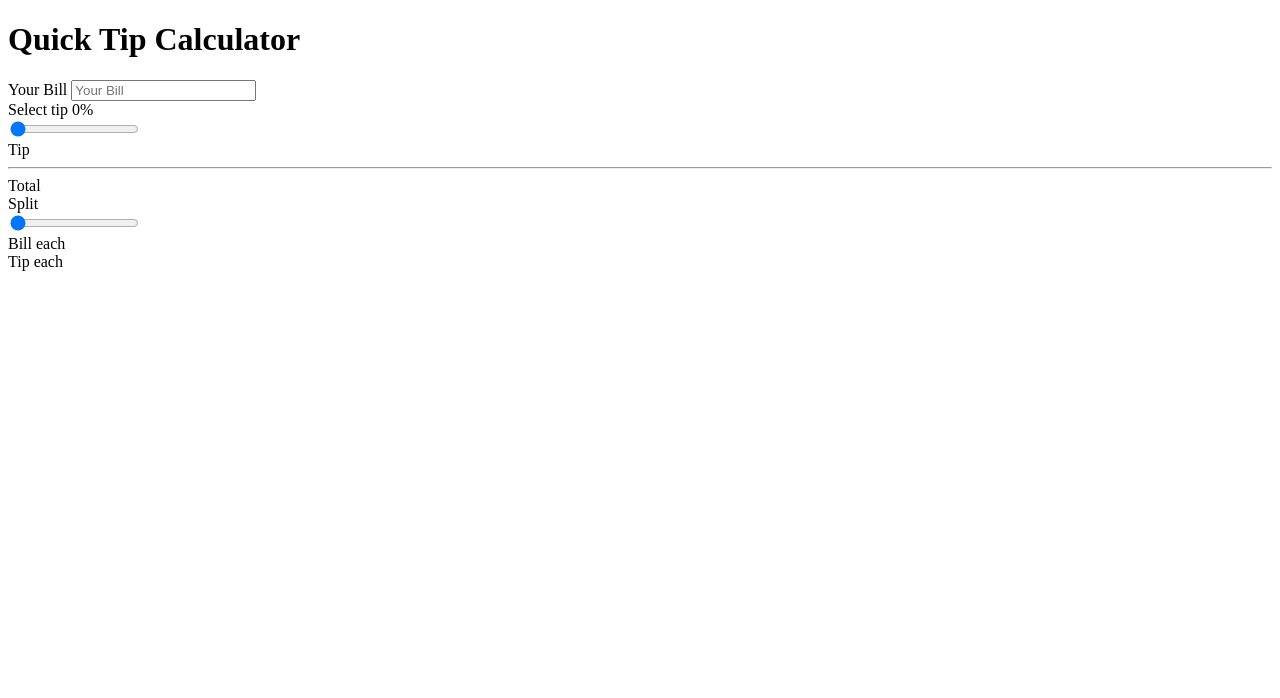
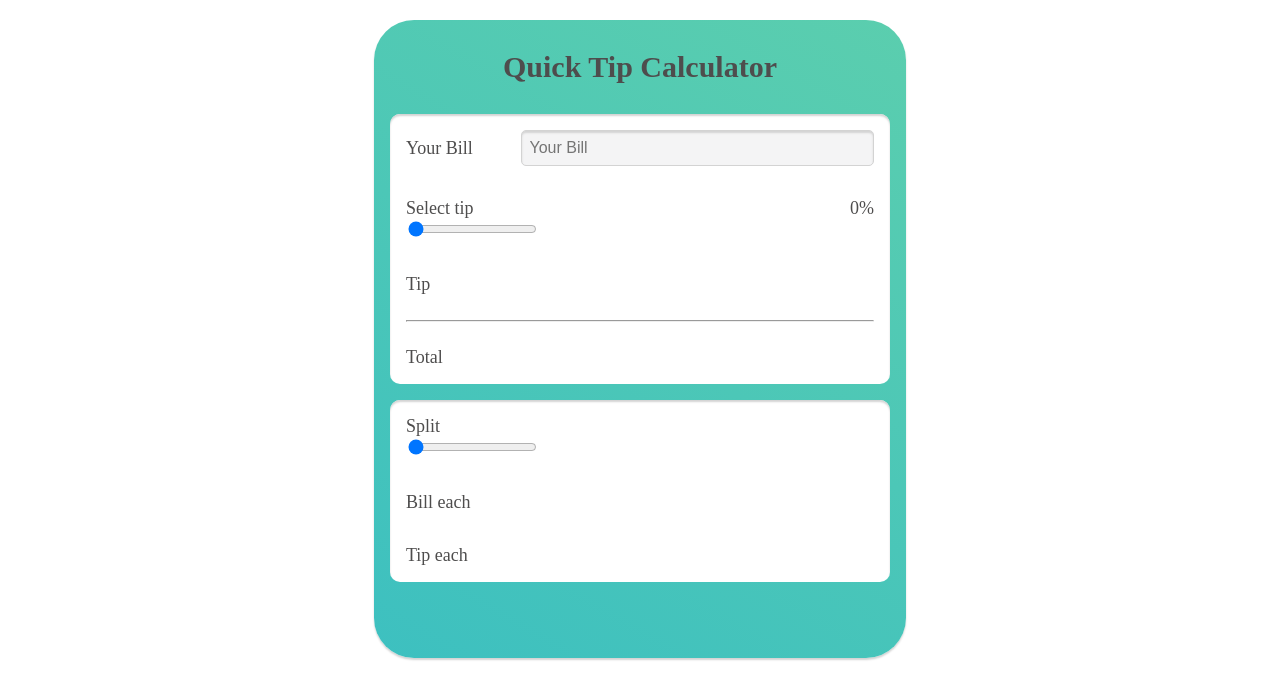
Before and after one commit to RaisulislamRimon/tip-calculator, a plain HTML site: page index.html in a window 1280 px wide. Drawn offline with Linux system fonts and the light colour scheme.

Commit message:
css style added

```diff
--- a/index.html
+++ b/index.html
@@ -4,6 +4,8 @@
     <meta charset="UTF-8" />
     <meta http-equiv="X-UA-Compatible" content="IE=edge" />
     <meta name="viewport" content="width=device-width, initial-scale=1.0" />
+    <!-- css stylesheet  -->
+    <link rel="stylesheet" href="style.css" />
     <title>Quick Tip Calculator</title>
   </head>
   <body>
@@ -11,7 +13,7 @@
       <h1>Quick Tip Calculator</h1>
 
       <section>
-        <div>
+        <div class="bill">
           <label for="yourBill">Your Bill</label>
           <input
             type="number"
@@ -22,19 +24,19 @@
         </div>
 
         <div>
-          <div>
+          <div class="space-between">
             <label for="tipInput"> Select tip </label>
             <span id="tipPercent"> 0% </span>
           </div>
           <input type="range" value="0" id="tipInput" />
         </div>
 
-        <div>
+        <div class="space-between">
           <span> Tip </span>
           <span id="tipValue"> </span>
         </div>
         <hr />
-        <div>
+        <div class="space-between">
           <span> Total </span>
           <span id="totalWithTip"> </span>
         </div>
@@ -42,19 +44,19 @@
 
       <section>
         <div>
-          <div>
+          <div class="space-between">
             <label for="splitInput"> Split </label>
             <span id="splitValue"></span>
           </div>
           <input type="range" min="1" max="10" value="1" id="splitInput" />
         </div>
 
-        <div>
+        <div class="space-between">
           <span> Bill each </span>
           <span id="billEach"> </span>
         </div>
 
-        <div>
+        <div class="space-between">
           <span> Tip each </span>
           <span id="tipEach"></span>
         </div>
--- /dev/null
+++ b/style.css
@@ -0,0 +1,66 @@
+html {
+  font-size: 10px;
+  color: #4e4d4d;
+}
+
+main {
+  max-width: 50rem;
+  margin: 2rem auto;
+  background: linear-gradient(30deg, #3dc0c0, #5bceae);
+  padding: 3rem 1.6rem 6rem 1.6rem;
+  border-radius: 4rem;
+  box-shadow: 0 2px 2px lightgray;
+}
+
+h1 {
+  text-align: center;
+  font-size: 3rem;
+  margin: 0;
+  padding-bottom: 3rem;
+
+}
+
+section {
+  background-color: white;
+  font-size: 1.8rem;
+  margin-bottom: 1.6rem;
+  padding: 0 1.6rem;
+  border-radius: 1rem;
+  box-shadow: inset 0 2px 2px lightgray;
+}
+
+section>div {
+  padding: 1.6rem 0;
+}
+
+.bill {
+  display: flex;
+}
+
+.bill label {
+  flex: 1;
+  align-self: center;
+}
+
+.bill input {
+  flex: 3;
+}
+
+input[type="number"] {
+  background-color: #f4f4f5;
+  font-size: 1.6rem;
+  border: 1px solid lightgray;
+  border-radius: 0.5rem;
+  padding: 0.8rem 0 0.8rem 0.8rem;
+  box-shadow: inset 0 2px 2px lightgray;
+}
+
+.space-between {
+  display: flex;
+  justify-content: space-between;
+}
+
+.total {
+  font-size: 2rem;
+  font-weight: bolder;
+}
```
